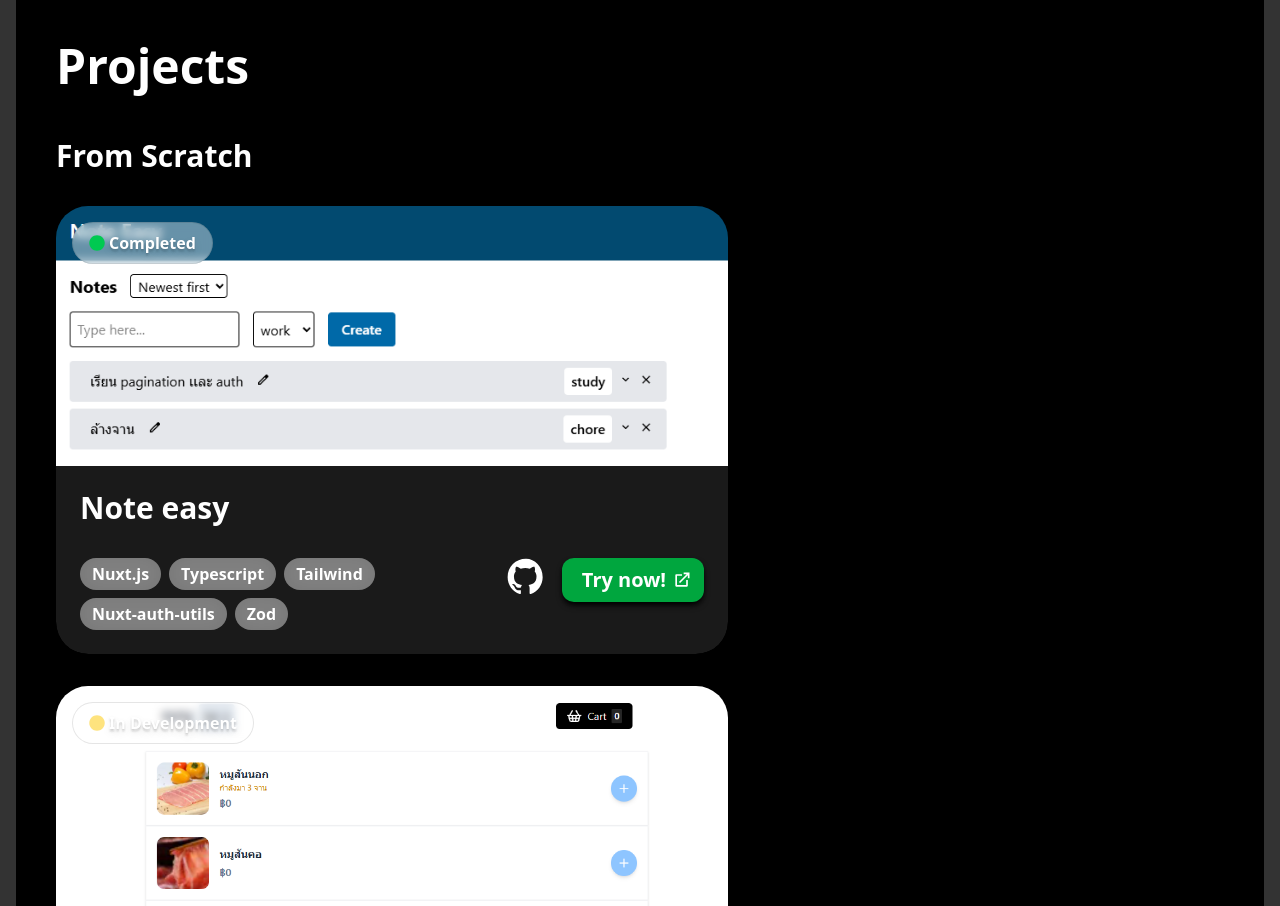
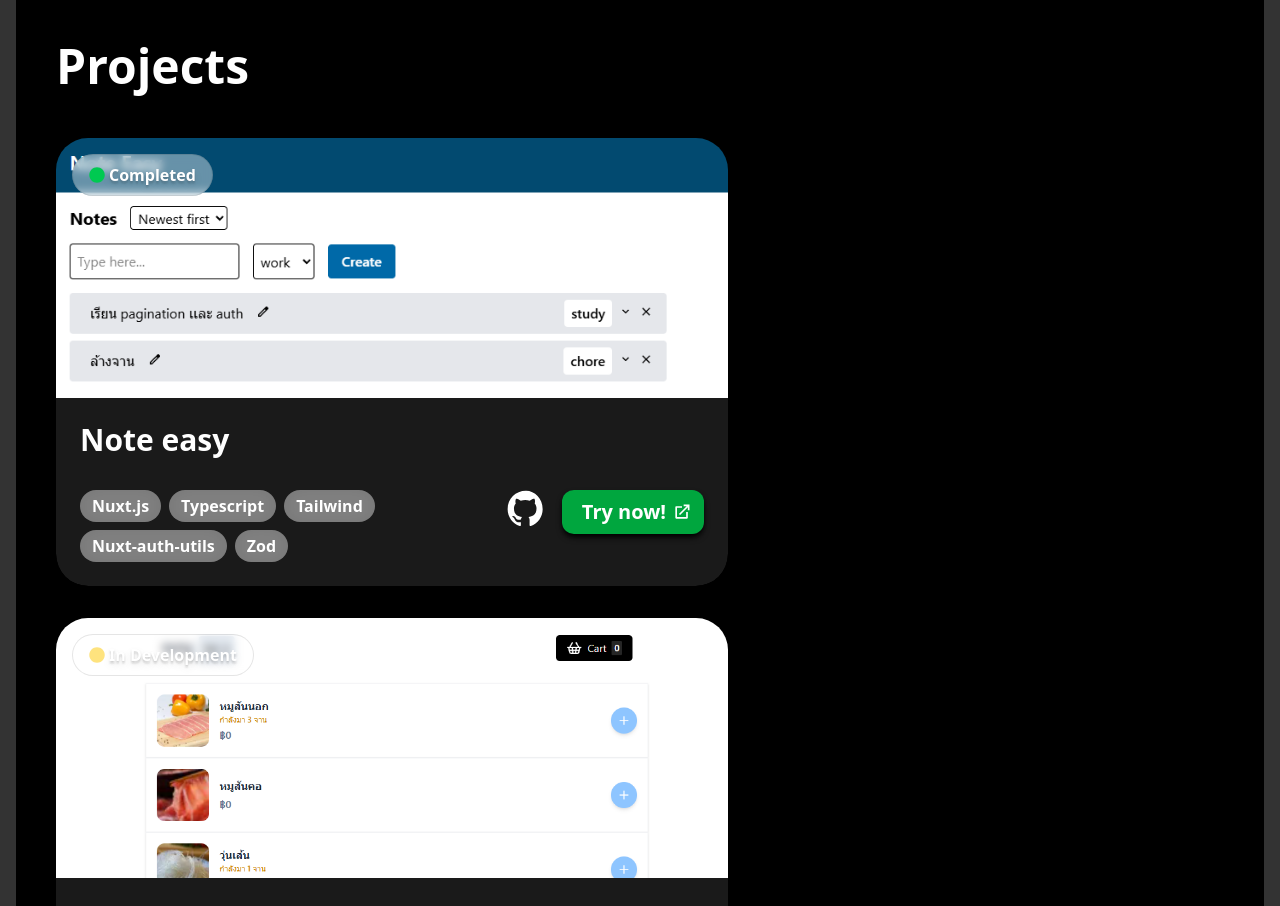
Before and after one commit to Imperator7/portfolio-next, a Next.js app: page / in a window 1280 px wide. Shown: the part 1160-2066 px from the top of the page. Built offline with nearby package versions, Linux system fonts and the light colour scheme.

Commit message:
chore: modify projects section

```diff
--- a/layout/Projects.jsx
+++ b/layout/Projects.jsx
@@ -85,7 +85,9 @@ const projects = [
 const ProjectsSectionByType = ({ type, projects }) => {
   return (
     <div>
-      <h3 className="secondary-topic-text">{type}</h3>
+      {type !== 'From Scratch' && (
+        <h3 className="secondary-topic-text">{type}</h3>
+      )}
       <div className="flex  flex-row gap-y-8 flex-wrap gap-x-8">
         {projects.map(
           (project) =>
@@ -111,6 +113,7 @@ const Projects = () => {
     <Section>
       <div>
         <h2 className="topic-text">Projects</h2>
+
         <div className="flex flex-col gap-y-8">
           {
             <ProjectsSectionByType
```
